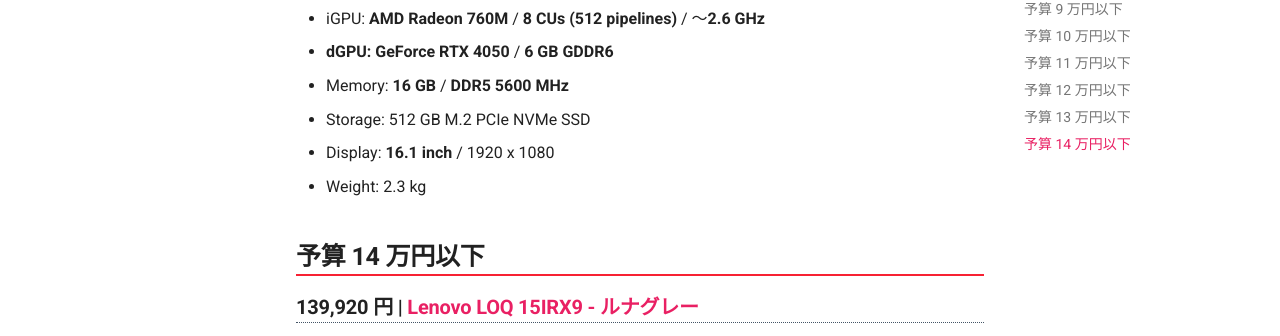
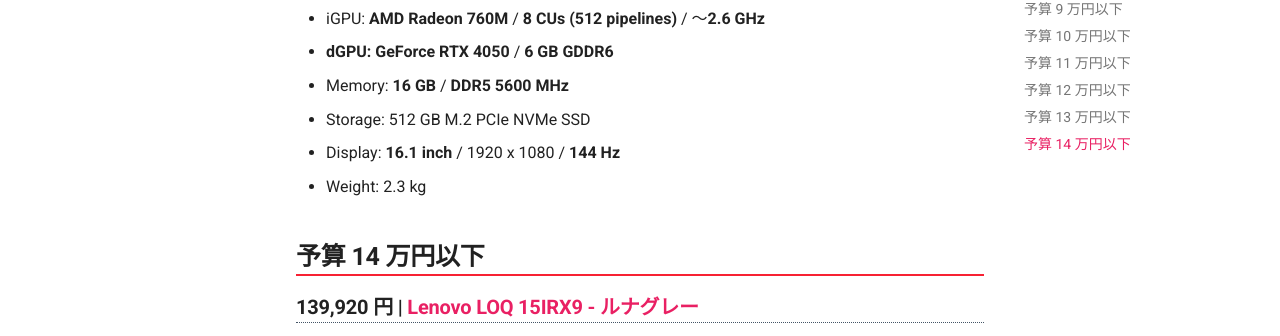
Before and after one commit to notebookjp/notebookjp.docs, an MkDocs documentation site: the page built from docs/index.md, in a window 1280 px wide and 900 px high, scrolled down 4131 px. Shown: the part 153-489 px from the top of the window. Built offline with MkDocs 1.6.1 and Material for MkDocs 9.7.7, drawn with Linux system fonts in a browser that asks for light colours; nearby versions of some CDN libraries; comment, search, counter and statistics services are not loaded.

Commit message:
Update index.md

```diff
--- a/docs/index.md
+++ b/docs/index.md
@@ -135,7 +135,7 @@
 - **dGPU:** **GeForce RTX 4050** / **6 GB GDDR6**
 - Memory: **16 GB** / **DDR5 5600 MHz**
 - Storage: 512 GB M.2 PCIe NVMe SSD
-- Display: **16.1 inch** / 1920 x 1080
+- Display: **16.1 inch** / 1920 x 1080 / **144 Hz**
 - Weight: 2.3 kg
 
 
```
